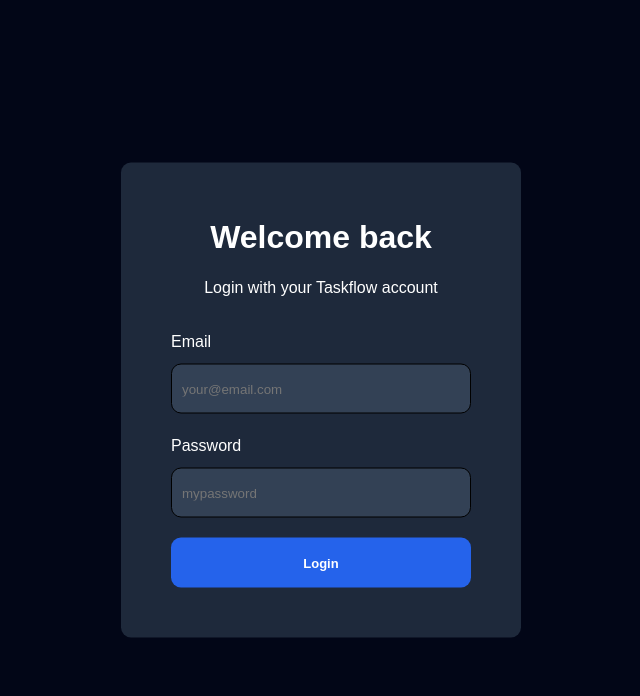
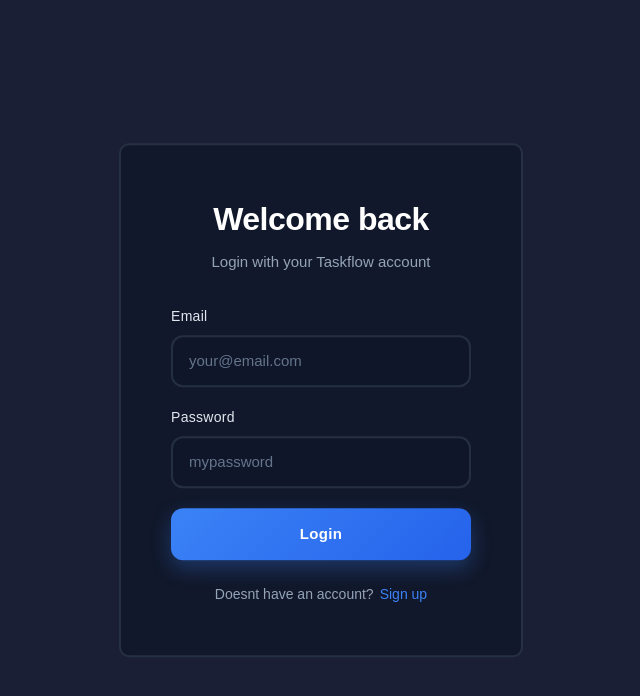
Before and after one commit to VitorFranciscoDev/taskflow-web, a Vue app: page /#/login in a window 1280 px wide. Shown: the top 696 px of the page, without its empty margins (319-959 px from the left). Built offline with nearby package versions, Linux system fonts and the light colour scheme.

Commit message:
feature(): login and signup screens style done

```diff
--- a/src/infrastructure/presentation/auth/components/Button.vue
+++ b/src/infrastructure/presentation/auth/components/Button.vue
@@ -15,15 +15,45 @@
 </template>
 
 <style scoped>
-.button {
-  background-color: #2563EB;
-  color: white;
-  font-weight: bold;
-  font-size: 13px;
-  width: 300px;
-  height: 50px;
-  border-radius: 10px;
-  border: none;
-  cursor: pointer;
-}
+  .button {
+    width: 300px;
+    height: 52px;
+    background: linear-gradient(135deg, #3b82f6 0%, #2563eb 100%);
+    color: white;
+    font-weight: 600;
+    font-size: 15px;
+    border-radius: 12px;
+    border: none;
+    cursor: pointer;
+    transition: all 0.3s ease;
+    box-shadow: 0 8px 20px rgba(59, 130, 246, 0.3);
+    letter-spacing: 0.3px;
+    position: relative;
+    overflow: hidden;
+  }
+
+  .button::before {
+    content: '';
+    position: absolute;
+    top: 0;
+    left: -100%;
+    width: 100%;
+    height: 100%;
+    background: linear-gradient(90deg, transparent, rgba(255, 255, 255, 0.2), transparent);
+    transition: left 0.5s ease;
+  }
+
+  .button:hover::before {
+    left: 100%;
+  }
+
+  .button:hover {
+    transform: translateY(-2px);
+    box-shadow: 0 12px 28px rgba(59, 130, 246, 0.4);
+  }
+
+  .button:active {
+    transform: translateY(0);
+    box-shadow: 0 6px 16px rgba(59, 130, 246, 0.3);
+  }
 </style>
--- a/src/infrastructure/presentation/auth/components/Form.vue
+++ b/src/infrastructure/presentation/auth/components/Form.vue
@@ -1,5 +1,4 @@
 <script lang="ts" setup>
-
   interface Props {
     onSubmit?: (event: Event) => void;
   }
@@ -7,8 +6,8 @@
   const props = withDefaults(defineProps<Props>(), {
     onSubmit: (event: Event) => event.preventDefault(),
   })
+</script>
 
-</script>
 <template>
   <form class="form" onsubmit="props.onSubmit">
     <slot/>
@@ -17,12 +16,13 @@
 
 <style scoped>
   .form {
-  background-color: #1E293B;
+    background-color: rgba(15, 23, 42, 0.8);;
     position: absolute;
     top: 50%;
     left: 50%;
     transform: translate(-50%, -50%);
     padding: 50px;
+    border: 2px solid rgba(71, 85, 105, 0.4);
     border-radius: 10px;
     display: flex;
     flex-direction: column;
--- a/src/infrastructure/presentation/auth/components/NavigateButton.vue
+++ b/src/infrastructure/presentation/auth/components/NavigateButton.vue
@@ -1,11 +1,42 @@
 <script lang="ts" setup>
+    interface Props {
+        text: string;
+        linkText: string;
+        to?: string;
+    }
 
+    const props = defineProps<Props>();
 </script>
 
 <template>
-
+  <div class="nav-text">
+    <span class="text">{{ text }}</span>
+    <router-link v-if="to" :to="to" class="link">{{ linkText }}</router-link>
+    <a v-else href="#" class="link">{{ linkText }}</a>
+  </div>
 </template>
 
 <style scoped>
+    .nav-text {
+    text-align: center;
+    color: #94a3b8;
+    font-size: 14px;
+    margin-top: 24px;
+    }
 
+    .text {
+    margin-right: 6px;
+    }
+
+    .link {
+    color: #3b82f6;
+    text-decoration: none;
+    font-weight: 500;
+    transition: color 0.2s ease;
+    }
+
+    .link:hover {
+    color: #60a5fa;
+    text-decoration: underline;
+    }
 </style>
--- a/src/infrastructure/presentation/auth/components/TextField.vue
+++ b/src/infrastructure/presentation/auth/components/TextField.vue
@@ -42,26 +42,53 @@
   .text-field {
     display: flex;
     flex-direction: column;
-  gap: 10px;
+    gap: 8px;
+    margin-bottom: 20px;
   }
 
   .label {
-  color: white;
+    color: #e2e8f0;
+    font-size: 14px;
+    font-weight: 500;
     align-self: flex-start;
+    letter-spacing: 0.3px;
   }
 
   .fieldset {
     border: none;
-  margin-bottom: 20px;
+    margin: 0;
+    padding: 0;
   }
 
   .input {
-  background-color: #334155;
+    background: rgba(15, 23, 42, 0.8);
     color: white;
     width: 300px;
-  height: 50px;
-  padding-left: 10px;
-  border-radius: 10px;
-  border: 1px solid black;
+    height: 52px;
+    padding: 0 16px;
+    border-radius: 12px;
+    border: 2px solid rgba(71, 85, 105, 0.4);
+    font-size: 15px;
+    outline: none;
+    transition: all 0.3s ease;
+  }
+
+  .input::placeholder {
+    color: #64748b;
+    transition: color 0.2s ease;
+  }
+
+  .input:focus {
+    background: rgba(15, 23, 42, 1);
+    border-color: #3b82f6;
+    box-shadow: 0 0 0 4px rgba(59, 130, 246, 0.1);
+  }
+
+  .input:focus::placeholder {
+    color: #94a3b8;
+  }
+
+  .input:hover {
+    border-color: rgba(71, 85, 105, 0.6);
   }
 </style>
--- a/src/infrastructure/presentation/auth/screens/LoginPage.vue
+++ b/src/infrastructure/presentation/auth/screens/LoginPage.vue
@@ -3,6 +3,7 @@
 import TextField from '../components/TextField.vue';
 import {ref} from 'vue';
 import Form from "@/infrastructure/presentation/auth/components/Form.vue";
+import NavigateButton from '../components/NavigateButton.vue';
 
 const email = ref('');
 const password = ref('');
@@ -31,6 +32,12 @@
       />
 
       <Button text="Login"/>
+
+      <NavigateButton
+        text="Doesnt have an account?"
+        linkText="Sign up"
+        to="/signUp"
+      />
     </Form>
   </div>
 </template>
@@ -39,15 +46,21 @@
   .background {
     width: 100%;
     height: 100%;
-  background-color: #020617;
+    background-color: #1a1f35;
   }
 
   .title {
-  color: white;
+    color: #ffffff;
+    font-size: 32px;
+    font-weight: 700;
+    letter-spacing: -0.5px;
+    margin-bottom: 8px;
   }
 
   .subtitle {
-  color: white;
-  margin: 15px 15px 30px 15px;
+    color: #94a3b8;
+    font-size: 15px;
+    font-weight: 400;
+    margin-bottom: 32px;
   }
 </style>
--- a/src/infrastructure/presentation/auth/screens/SignUpPage.vue
+++ b/src/infrastructure/presentation/auth/screens/SignUpPage.vue
@@ -3,6 +3,7 @@
 import TextField from '../components/TextField.vue';
 import {ref} from 'vue';
 import Form from "@/infrastructure/presentation/auth/components/Form.vue";
+import NavigateButton from '../components/NavigateButton.vue';
 
 const name = ref('');
 const email = ref('');
@@ -39,6 +40,12 @@
       />
 
       <Button text="Sign Up"/>
+
+      <NavigateButton
+        text="Already have an accountt?"
+        linkText="Sign in"
+        to="/login"
+      />
     </Form>
   </div>
 </template>
@@ -47,15 +54,21 @@
   .background {
     width: 100%;
     height: 100%;
-  background-color: #020617;
+    background-color: #1a1f35;
   }
 
   .title {
-  color: white;
+    color: #ffffff;
+    font-size: 32px;
+    font-weight: 700;
+    letter-spacing: -0.5px;
+    margin-bottom: 8px;
   }
 
   .subtitle {
-  color: white;
-  margin: 15px 15px 30px 15px;
+    color: #94a3b8;
+    font-size: 15px;
+    font-weight: 400;
+    margin-bottom: 32px;
   }
 </style>
```
Lines whose indentation alone changed are shown as unchanged.
